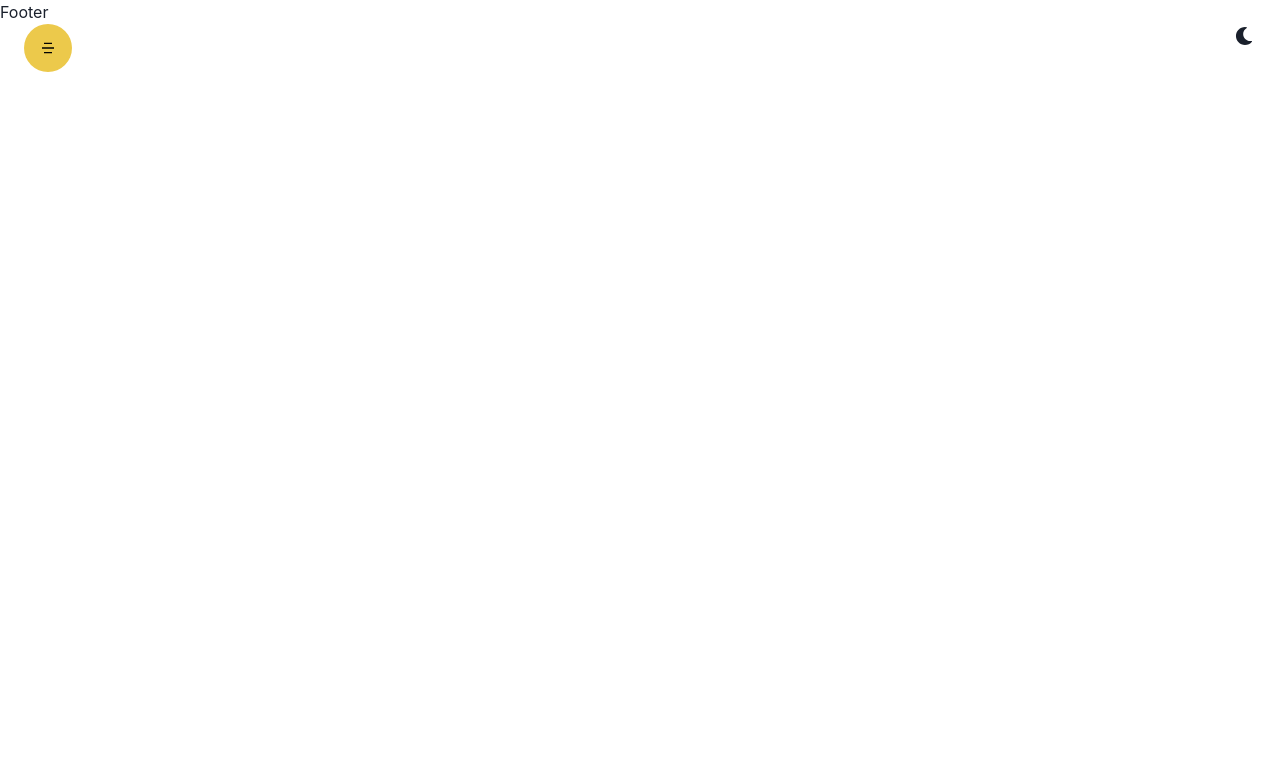
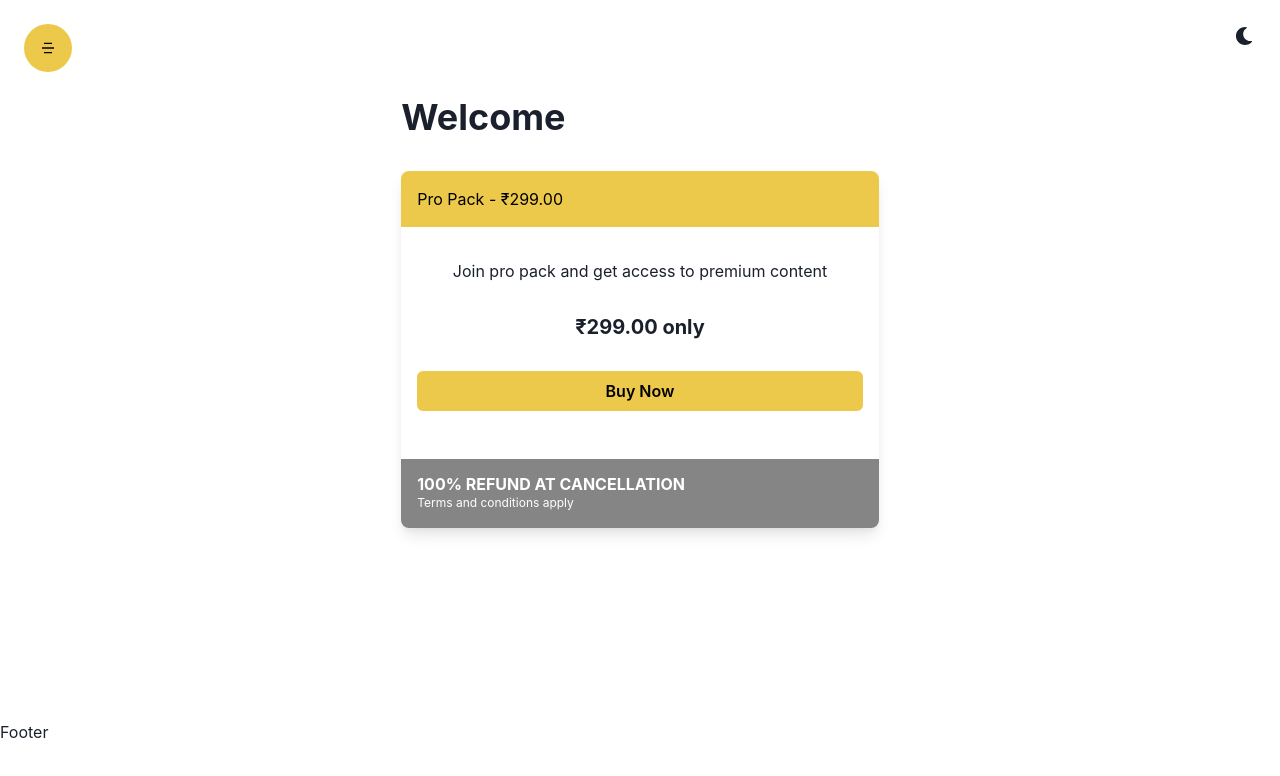
Before and after one commit to ashutoshrawat29/Skillery-FFSD, a React (Create React App) app in the folder frontend/: page /subscribe in a window 1280 px wide. Before the commit this address had no page. Shown: the top 776 px of the page. Built offline with nearby package versions, Linux system fonts and the light colour scheme.

Commit message:
payment pages added

```diff
--- a/frontend/src/App.js
+++ b/frontend/src/App.js
@@ -3,8 +3,12 @@ import {BrowserRouter, Routes, Route} from "react-router-dom";
 import Contact from './components/ContactUs/Contact';
 import Courses from './components/Courses/Courses';
 import Home from "./components/Home"
-import Footer from './components/Layout/Header/Footer';
+import Footer from './components/Layout/Footer/Footer';
 import Header from './components/Layout/Header/Header';
+import NotFound from './components/Layout/NotFound/NotFound';
+import PaymentFail from './components/Payments/PaymentFail';
+import PaymentSuccess from './components/Payments/PaymentSuccess';
+import Subscribe from './components/Payments/Subscribe';
 import Request from './components/Request/Request';
 function App() {
   return (
@@ -15,6 +19,10 @@ function App() {
         <Route path="/courses" element={<Courses />} />
         <Route path="/contact" element={<Contact />} />
         <Route path="/request" element={<Request />} />
+        <Route path="/subscribe" element={<Subscribe />} />
+        <Route path="/*" element={<NotFound />} />
+        <Route path="/paymentsuccess" element={<PaymentSuccess />} />
+        <Route path="/paymentfail" element={<PaymentFail />} />
       </Routes>
       <Footer />
     </BrowserRouter>
--- a/frontend/src/components/Courses/Courses.js
+++ b/frontend/src/components/Courses/Courses.js
@@ -110,7 +110,7 @@ function Courses() {
           title="Sample1"
           description={'Sample1'}
           views={23}
-          imageSrc={'sample1'}
+          imageSrc={"https://images.unsplash.com/photo-1495592822108-9e6261896da8?ixlib=rb-4.0.3&ixid=MnwxMjA3fDB8MHxwaG90by1wYWdlfHx8fGVufDB8fHx8&auto=format&fit=crop&w=1470&q=80"}
           id={'sample1'}
           creator="sample1 creator"
           lectureCount={2}
--- a/frontend/src/components/Home.css
+++ b/frontend/src/components/Home.css
@@ -41,3 +41,13 @@
     width: 100%;
   }
 }
+
+.course {
+  width: 250px;
+  margin-bottom: 1rem;
+  transition: all 0.5s;
+}
+
+.course:hover{
+  transform: translateY(-10px);
+}
--- /dev/null
+++ b/frontend/src/components/Layout/NotFound/NotFound.js
@@ -0,0 +1,20 @@
+import React from 'react';
+import {Button, Container, Heading, VStack } from '@chakra-ui/react'
+import { Link } from 'react-router-dom';
+import { RiErrorWarningFill } from 'react-icons/ri';
+
+function NotFound() {
+  return (
+    <Container h="90vh">
+      <VStack justifyContent="center" h="full" spacing="4">
+        <RiErrorWarningFill size="5rem" />
+        <Heading my="8" textAlign="center" textTransform="uppercase" children="Page Not Found" />
+        <Link to="/">
+          <Button variant="ghost">Go to Home</Button>
+        </Link>
+      </VStack>
+    </Container>
+  );
+}
+
+export default NotFound;
--- /dev/null
+++ b/frontend/src/components/Payments/PaymentFail.js
@@ -0,0 +1,20 @@
+import React from 'react';
+import {Button, Container, Heading, VStack } from '@chakra-ui/react'
+import { Link } from 'react-router-dom';
+import { RiErrorWarningFill } from 'react-icons/ri';
+
+function PaymentFail() {
+  return (
+    <Container h="90vh">
+      <VStack justifyContent="center" h="full" spacing="4">
+        <RiErrorWarningFill size="5rem" />
+        <Heading my="8" textAlign="center" textTransform="uppercase" children="Payment Fail" />
+        <Link to="/subscribe">
+          <Button variant="ghost">Try again</Button>
+        </Link>
+      </VStack>
+    </Container>
+  );
+}
+
+export default PaymentFail
--- /dev/null
+++ b/frontend/src/components/Payments/PaymentSuccess.js
@@ -0,0 +1,29 @@
+import { Box, Button, Container, Heading, Text, VStack } from '@chakra-ui/react'
+import React from 'react'
+import { RiCheckboxCircleFill } from 'react-icons/ri'
+import { Link } from 'react-router-dom'
+
+function PaymentSuccess() {
+  return (
+    <Container h="90vh" p="16">
+    <Heading my="8" textAlign="center"  children="You have Pro Pack" />
+    <VStack boxShadow="lg" pb="16" alignItems="center" borderRadius="lg">
+        <Box w="full" bg="yellow.400" p="4" css={{borderRadius: "8px 8px 0 0"}}>
+            <Text color="black" children="Payment Success" />
+        </Box>
+        <Box p="4">
+            <VStack textAlign="center" px="8" mt="4" spacing="8">
+                <Text>Congratulations you're a pro member. You have access to premium content.</Text>
+                <Heading size="4xl"> <RiCheckboxCircleFill/> </Heading>
+            </VStack>
+        </Box>
+        <Link to="profile">
+            <Button variant="ghost">Go to Profile</Button>
+        </Link>
+        <Heading size={"xs"}>Reference: sdfchssjisgyisgussubs</Heading>
+    </VStack>
+    </Container>
+  )
+}
+
+export default PaymentSuccess
--- /dev/null
+++ b/frontend/src/components/Payments/Subscribe.js
@@ -0,0 +1,29 @@
+import { Box, Button, Container, Heading, Text, VStack } from '@chakra-ui/react'
+import React from 'react'
+
+function Subscribe() {
+  return (
+    <Container h="90vh" p="16">
+      <Heading children="Welcome" my="8" textAlign="centre" />
+      <VStack boxShadow="lg" alignItems="stretch" borderRadius="lg" spacing="0">
+        <Box bg="yellow.400" p="4" css={{borderRadius: "8px 8px 0 0"}}>
+            <Text color="black" children="Pro Pack - ₹299.00" />
+        </Box>
+        <Box p="4">
+            <VStack textAlign="center" px="8" mt="4" spacing="8">
+                <Text children="Join pro pack and get access to premium content" />
+                <Heading size="md" children="₹299.00 only"/>
+            </VStack>
+            <Button my="8" w="full" colorScheme="yellow">Buy Now</Button>
+        </Box>
+        <Box bg="blackAlpha.600" p="4" css={{borderRadius: "0 0 8px 8px"}}>
+            <Heading textTransform="uppercase" color="white" size="sm" children="100% refund at cancellation" />
+            <Text fontSize="xs" color="white" children="Terms and conditions apply"></Text>
+        </Box>
+
+      </VStack>
+    </Container>
+  )
+}
+
+export default Subscribe
```
Also changed, not shown: frontend/src/components/Layout/Footer/Footer.js (renamed from frontend/src/components/Layout/Header/Footer.js).
